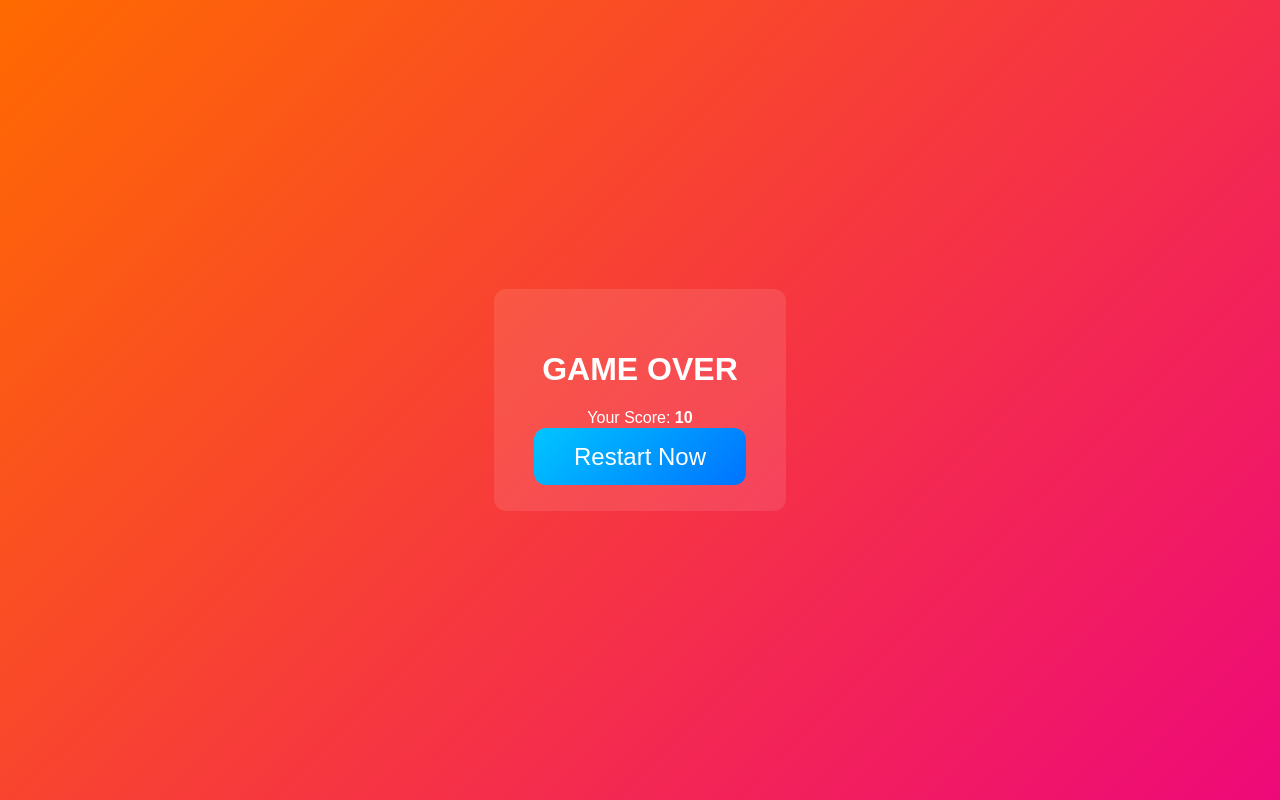
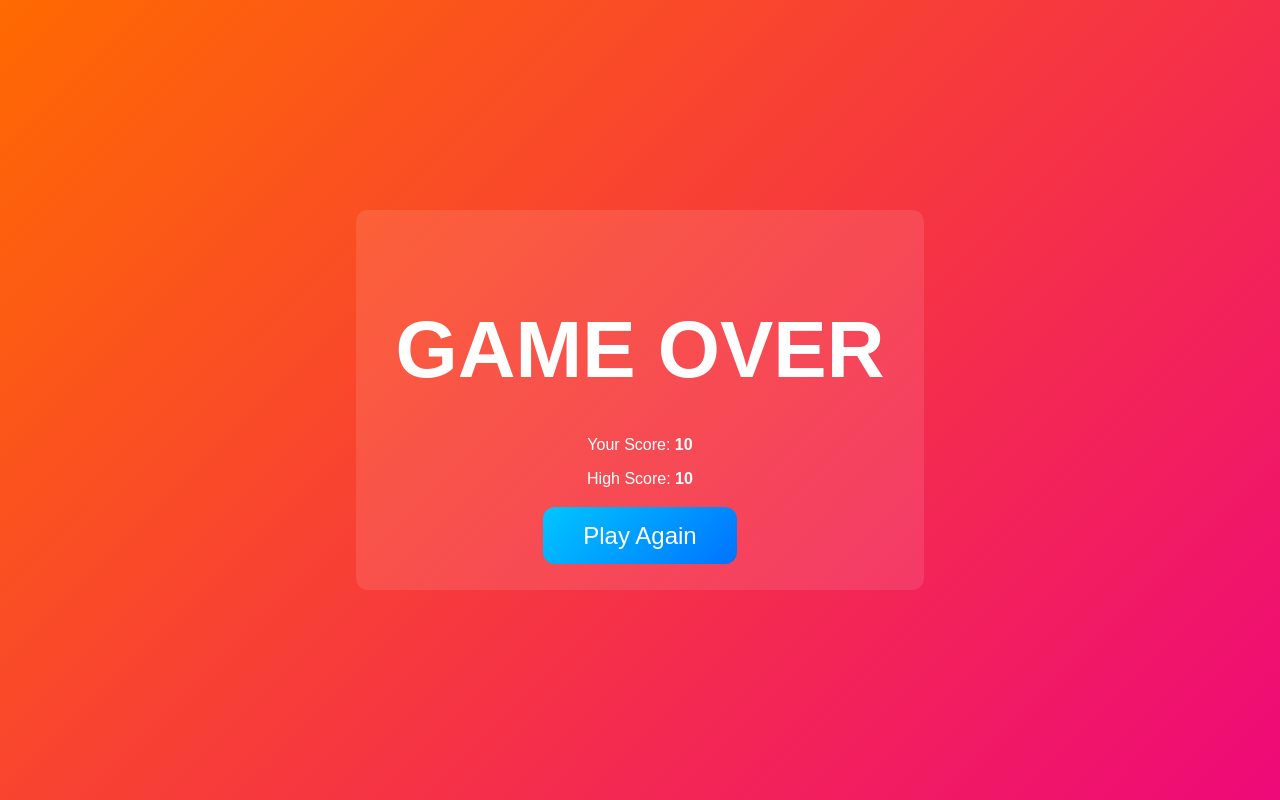
Before and after one commit to wasiftak/dX-ball, a Flask app: template templates/gameover.html in a window 1280 px wide. Run offline with Flask 3, Linux system fonts and the light colour scheme; the template is opened without the code that fills it: most values are stand-ins (such as "Sample title", 1, 10 or a date in 2020).

Commit message:
Enhance html

```diff
--- a/templates/gameover.html
+++ b/templates/gameover.html
@@ -2,27 +2,16 @@
 <html lang="en">
 <head>
     <meta charset="UTF-8">
-    <title>Game Over</title>
+    <title>DX-BALL - Game Over</title>
     <link rel="stylesheet" href="{{ url_for('static', filename='style.css') }}">
-    <script>
-        let countdown = 3;
-        function updateCountdown() {
-            document.getElementById("countdown").innerText = countdown;
-            if (countdown === 0) {
-                window.location.href = "{{ url_for('game') }}";
-            } else {
-                countdown--;
-                setTimeout(updateCountdown, 1000);
-            }
-        }
-        window.onload = updateCountdown;
-    </script>
 </head>
 <body class="gradient-bg">
     <div class="centered box">
-        <h1>GAME OVER</h1>
-        <p>Your Score: <strong>{{ score }}</strong></p>
-        <a href="{{ url_for('game') }}" class="btn">Restart Now</a>
+        <h1 class="title">GAME OVER</h1>
+        <p class="score-text">Your Score: <strong>{{ score }}</strong></p>
+        <p class="highscore-text">High Score: <strong>{{ high_score }}</strong></p>
+        <br>
+        <a href="{{ url_for('game') }}" class="btn">Play Again</a>
     </div>
 </body>
 </html>
--- a/templates/index.html
+++ b/templates/index.html
@@ -2,12 +2,13 @@
 <html lang="en">
 <head>
     <meta charset="UTF-8">
-    <title>DX-BALL</title>
+    <title>DX-BALL - The Face-Tracking Arcade Game</title>
     <link rel="stylesheet" href="{{ url_for('static', filename='style.css') }}">
 </head>
 <body class="gradient-bg">
     <div class="centered">
         <h1 class="title">DX-BALL</h1>
+        <p class="subtitle">The Ultimate Face-Controlled Arcade Experience!</p>
         <a href="{{ url_for('game') }}" class="btn">Start Game</a>
     </div>
 </body>
```
